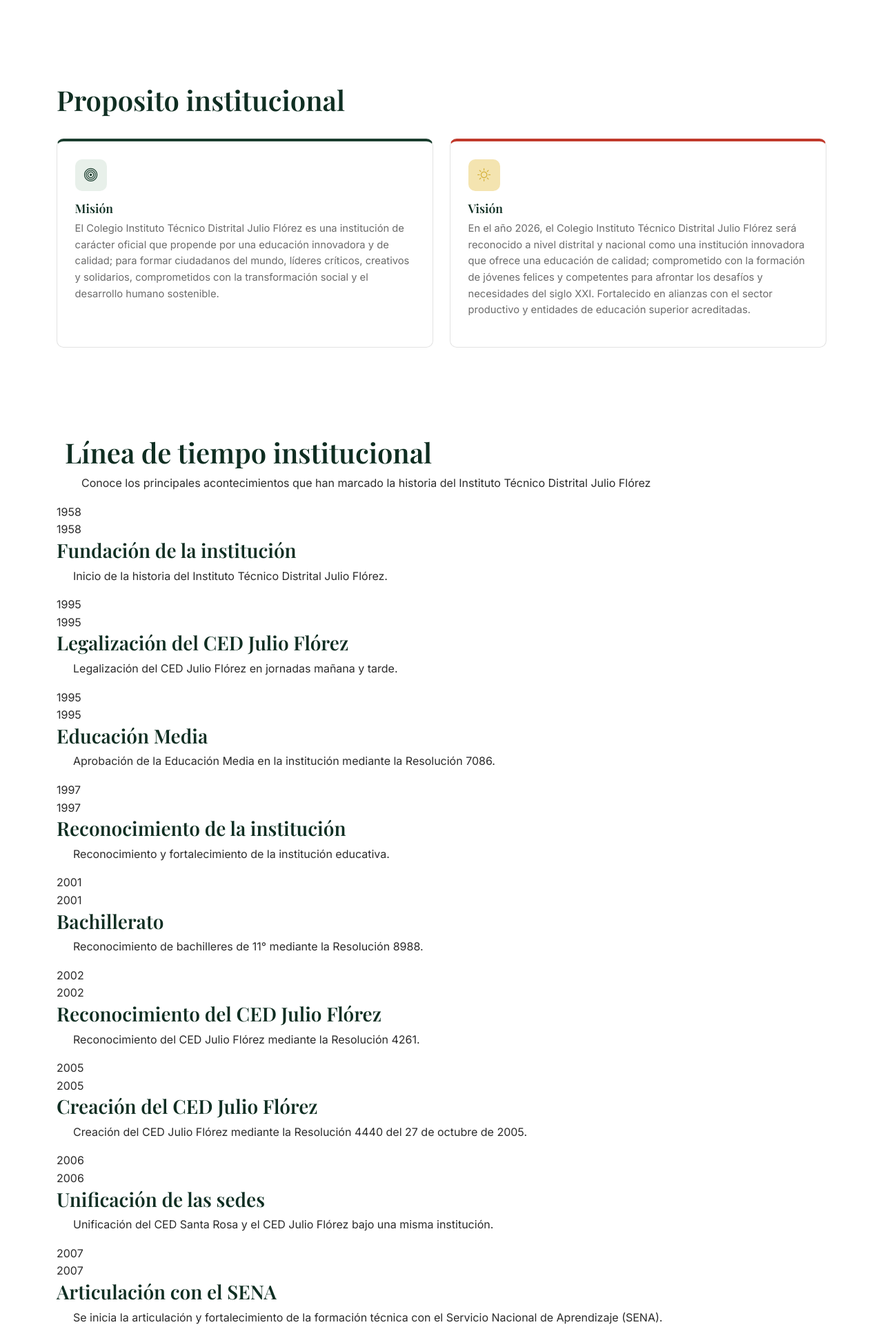
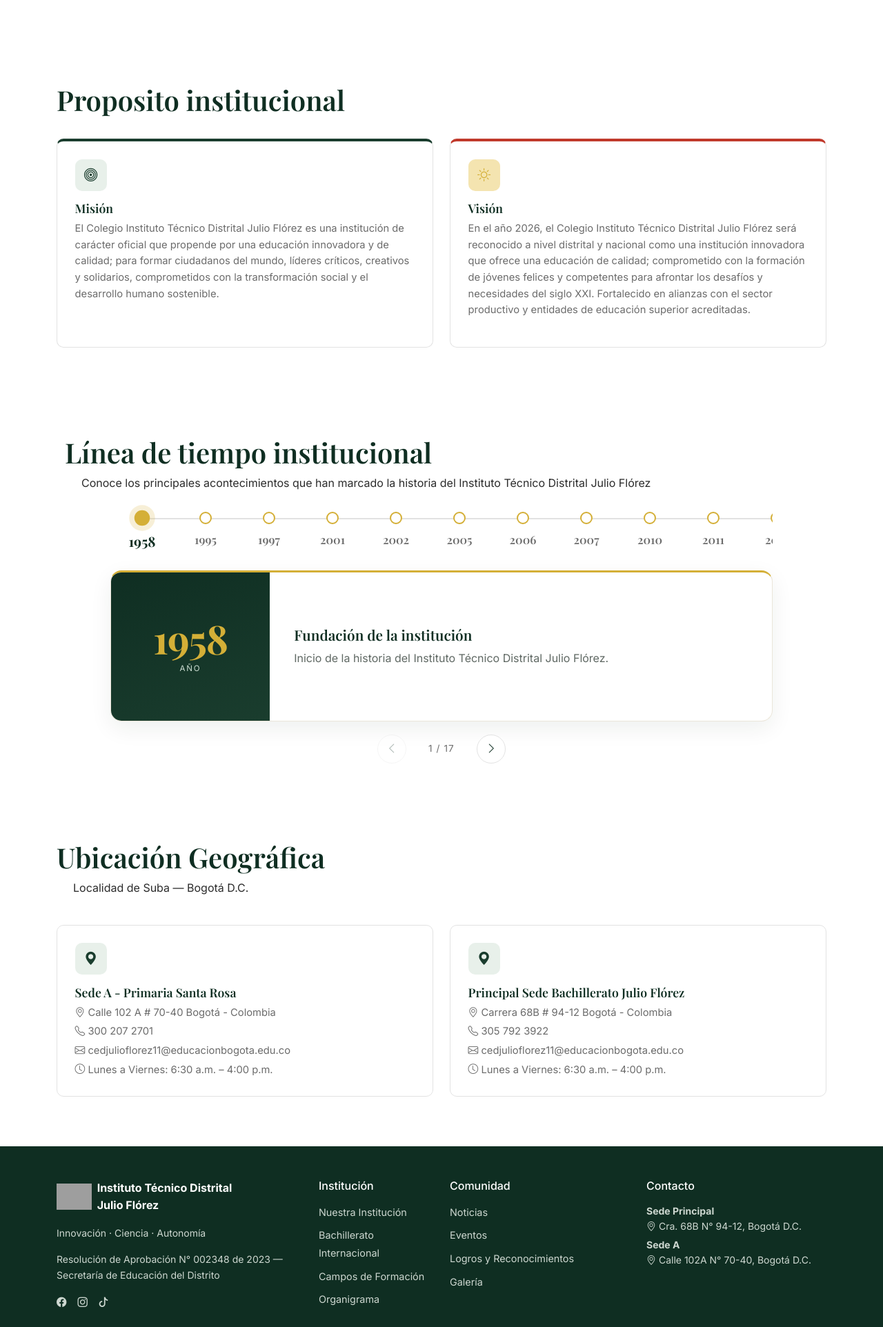
Before and after one commit to thomasgamez/Julio-Florez-Pagina, a Flask app: page /nuestra-institucion/historia in a window 1280 px wide. Shown: the part 982-2906 px from the top of the page at 69% size. Run offline with Flask 3, Linux system fonts and the light colour scheme; grey boxes are pictures that could not be loaded.

Commit message:
Actualizar el historia.html

```diff
--- a/templates/pagina/institucion/historia.html
+++ b/templates/pagina/institucion/historia.html
@@ -57,19 +57,91 @@
       <p>Conoce los principales acontecimientos que han marcado la historia del Instituto Técnico Distrital Julio Flórez</p>
     </div>
     <div class="timeline-nueva">
-      {% for h in hitos %}
-      <div class="timeline-card">
-        <div class="timeline-punto"><span>{{ h.anio }}</span></div>
-        <div class="timeline-contenido">
-          <div class="timeline-anio">{{ h.anio }}</div>
-          <h3>{{ h.titulo }}</h3>
-          <p>{{ h.descripcion }}</p>
+    {% set anios_unicos = hitos|map(attribute='anio')|unique|list %}
+    <div class="tl" id="timelineInstitucional" style="--n:{{ anios_unicos|length }}; --max:{{ anios_unicos|length - 1 }};">
+      <div class="tl-rail">
+        <div class="tl-rail-inner">
+          <div class="tl-track"><div class="tl-progress"></div></div>
+          {% for anio, hitos_anio in hitos|groupby('anio') %}
+          <button type="button" class="tl-node{{ ' activo' if loop.first else '' }}" data-index="{{ loop.index0 }}">
+            <span class="tl-dot"></span>
+            <span class="tl-year">{{ anio }}</span>
+          </button>
+          {% endfor %}
         </div>
       </div>
-      {% endfor %}
+
+      <div class="tl-stage">
+        {% for anio, hitos_anio in hitos|groupby('anio') %}
+        <div class="tl-panel{{ ' activo' if loop.first else '' }}" data-index="{{ loop.index0 }}">
+          <div class="tl-panel-year">
+            <strong>{{ anio }}</strong>
+            <span>Año</span>
+          </div>
+          <div class="tl-panel-body">
+            {% for h in hitos_anio %}
+            <div class="tl-hito">
+              <h3>{{ h.titulo }}</h3>
+              <p>{{ h.descripcion }}</p>
+            </div>
+            {% endfor %}
+          </div>
+        </div>
+        {% endfor %}
+      </div>
+
+      <div class="tl-controls">
+        <button type="button" class="tl-btn" id="tlPrev" aria-label="Año anterior"><i class="bi bi-chevron-left"></i></button>
+        <span class="tl-count" id="tlCount">1 / {{ anios_unicos|length }}</span>
+        <button type="button" class="tl-btn" id="tlNext" aria-label="Año siguiente"><i class="bi bi-chevron-right"></i></button>
+      </div>
     </div>
   </div>
 </section>
+
+<script>
+(function () {
+  var tl = document.getElementById('timelineInstitucional');
+  if (!tl) return;
+  tl.classList.add('js');
+
+  var nodos = Array.prototype.slice.call(tl.querySelectorAll('.tl-node'));
+  var paneles = Array.prototype.slice.call(tl.querySelectorAll('.tl-panel'));
+  var total = nodos.length;
+  var indiceActual = 0;
+
+  var btnPrev = document.getElementById('tlPrev');
+  var btnNext = document.getElementById('tlNext');
+  var contador = document.getElementById('tlCount');
+
+  function irA(indice) {
+    indiceActual = Math.max(0, Math.min(indice, total - 1));
+    tl.style.setProperty('--i', indiceActual);
+
+    nodos.forEach(function (n, i) {
+      n.classList.toggle('activo', i === indiceActual);
+      n.classList.toggle('pasado', i < indiceActual);
+    });
+    paneles.forEach(function (p, i) {
+      p.classList.toggle('activo', i === indiceActual);
+    });
+
+    contador.textContent = (indiceActual + 1) + ' / ' + total;
+    btnPrev.disabled = indiceActual === 0;
+    btnNext.disabled = indiceActual === total - 1;
+
+    nodos[indiceActual].scrollIntoView({ behavior: 'smooth', inline: 'center', block: 'nearest' });
+  }
+
+  nodos.forEach(function (n) {
+    n.addEventListener('click', function () { irA(parseInt(n.dataset.index, 10)); });
+  });
+  btnPrev.addEventListener('click', function () { irA(indiceActual - 1); });
+  btnNext.addEventListener('click', function () { irA(indiceActual + 1); });
+
+  irA(0);
+})();
+</script>
 
 <section>
   <div class="container">
```
